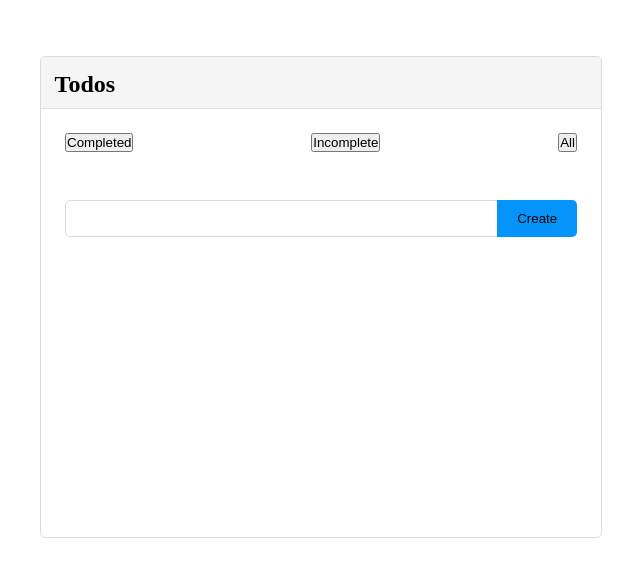
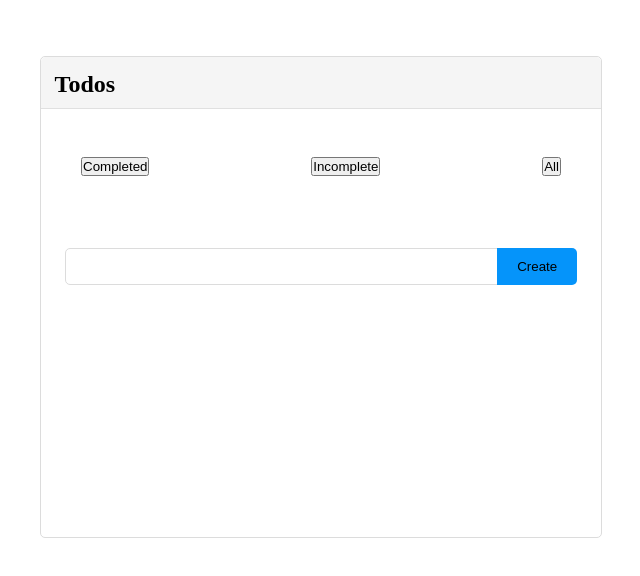
Before and after one commit to artikgupta/todo, a plain HTML site: page index.html in a window 1280 px wide. Shown: the whole page, without its empty margins (319-959 px from the left). Drawn offline with Linux system fonts and the light colour scheme.

Commit message:
edit overflow

```diff
--- a/style.css
+++ b/style.css
@@ -3,6 +3,19 @@
   margin: 0;
 }
 /*============================================inner(list of todos)=========================================== */
+
+/* .main_container {
+  border: 1px solid gainsboro;
+  border-bottom: 1px solid gainsboro;
+  border-top-right-radius: 5px;
+  border-top-left-radius: 5px;
+  border-bottom-right-radius: 5px;
+  border-bottom-left-radius: 5px;
+  width: 40rem;
+  height: 35rem;
+  margin: auto;
+  margin-top: 3rem;
+} */
 .inner {
   background-color: #fff;
   margin: auto;
@@ -15,8 +28,6 @@
   border-top-left-radius: 5px;
   border-bottom-right-radius: 5px;
   border-bottom-left-radius: 5px;
-  overflow: scroll;
-  overflow-x: scroll;
 }
 
 h2 {
@@ -36,6 +47,12 @@ h2 {
   justify-content: space-between;
   align-self: center;
   margin: 1.5rem;
+  width: 30rem;
+  margin: 3rem auto;
+}
+.put_in_one {
+  display: flex;
+  justify-content: space-between;
 }
 #todo {
   width: 27rem;
@@ -65,8 +82,12 @@ h2 {
   display: flex;
   justify-content: space-between;
   margin-top: 1rem;
-  /* margin-left: 10px; */
   padding: 15px;
+}
+
+.container {
+  overflow: scroll;
+  height: 15.75rem;
 }
 
 li {
```
Also changed, not shown: app.js (+7 -1 lines), index.html (+1 -0 lines).
